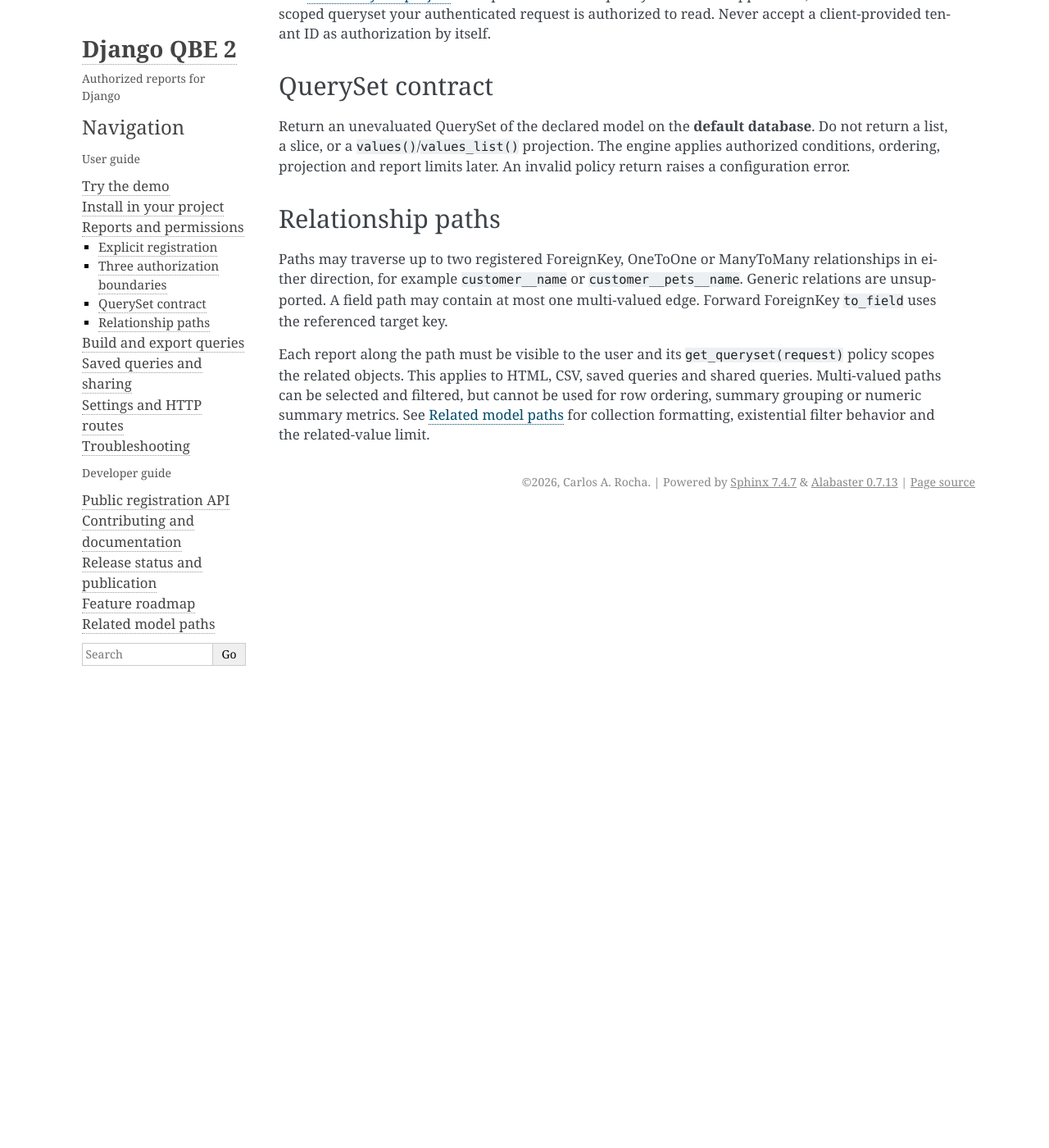
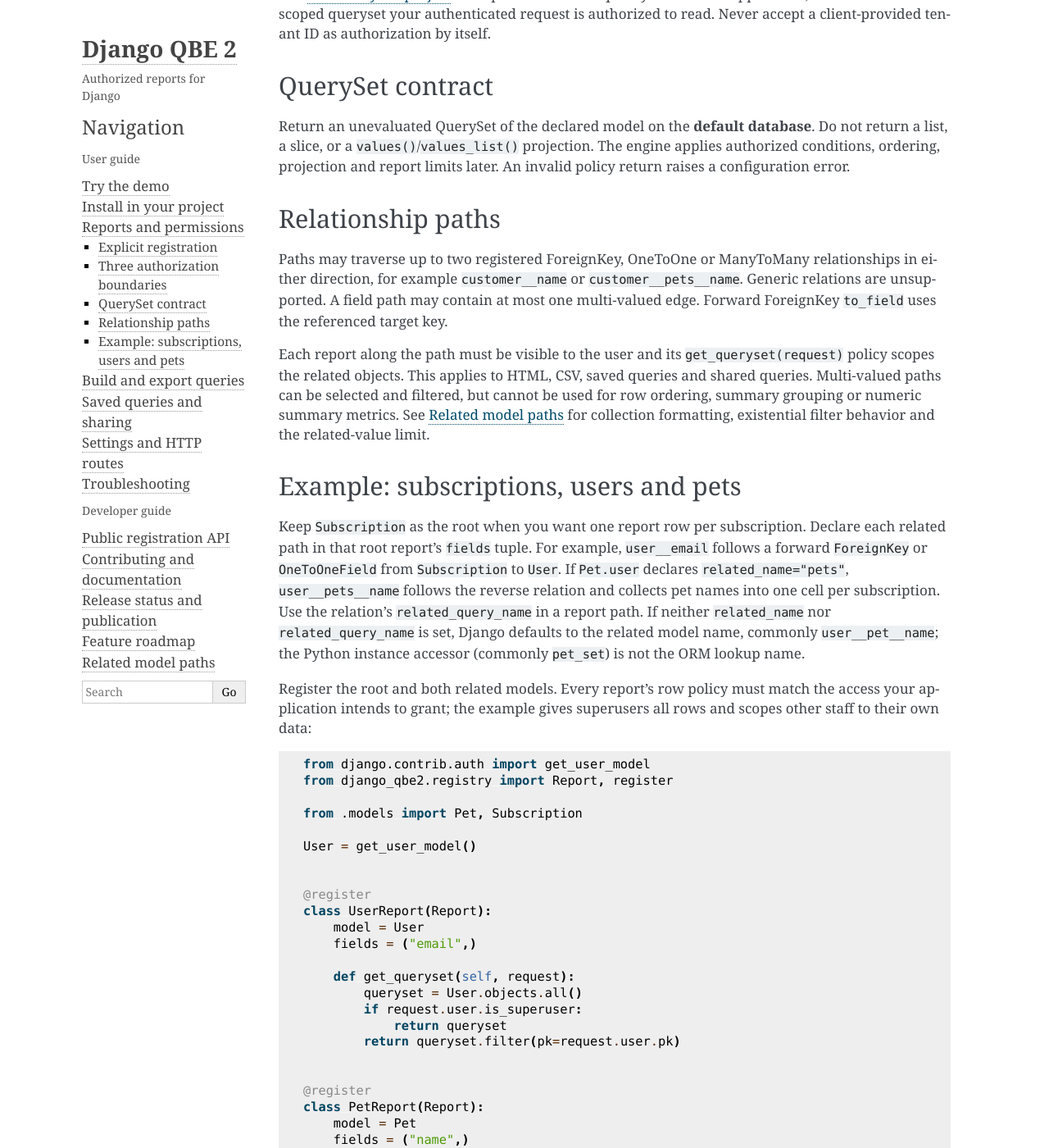
Before and after one commit to CARocha/django-qbe2, a Sphinx documentation site: the page built from docs/source/reports.rst, in a window 1280 px wide and 1400 px high, scrolled down 981 px. Shown: the whole window at 82% size. Built offline with Sphinx 7.4.7, drawn with Linux system fonts in a browser that asks for light colours; some of the changed text lies outside the part shown.

Commit message:
docs: show related subscription report fields

```diff
--- a/docs/source/reports.rst
+++ b/docs/source/reports.rst
@@ -71,3 +71,76 @@
 filtered, but cannot be used for row ordering, summary grouping or numeric summary
 metrics. See :doc:`relationship-design` for collection formatting, existential
 filter behavior and the related-value limit.
+
+Example: subscriptions, users and pets
+--------------------------------------
+
+Keep ``Subscription`` as the root when you want one report row per subscription.
+Declare each related path in that root report's ``fields`` tuple. For example,
+``user__email`` follows a forward ``ForeignKey`` or ``OneToOneField`` from
+``Subscription`` to ``User``. If ``Pet.user`` declares ``related_name="pets"``,
+``user__pets__name`` follows the reverse relation and collects pet names into one
+cell per subscription. Use the relation's ``related_query_name`` in a report path.
+If neither ``related_name`` nor ``related_query_name`` is set, Django defaults to
+the related model name, commonly ``user__pet__name``; the Python instance
+accessor (commonly ``pet_set``) is not the ORM lookup name.
+
+Register the root and both related models. Every report's row policy must match
+the access your application intends to grant; the example gives superusers all
+rows and scopes other staff to their own data:
+
+.. code-block:: python
+
+   from django.contrib.auth import get_user_model
+   from django_qbe2.registry import Report, register
+
+   from .models import Pet, Subscription
+
+   User = get_user_model()
+
+
+   @register
+   class UserReport(Report):
+       model = User
+       fields = ("email",)
+
+       def get_queryset(self, request):
+           queryset = User.objects.all()
+           if request.user.is_superuser:
+               return queryset
+           return queryset.filter(pk=request.user.pk)
+
+
+   @register
+   class PetReport(Report):
+       model = Pet
+       fields = ("name",)
+
+       def get_queryset(self, request):
+           queryset = Pet.objects.all()
+           if request.user.is_superuser:
+               return queryset
+           return queryset.filter(user=request.user)
+
+
+   @register
+   class SubscriptionReport(Report):
+       model = Subscription
+       fields = ("plan", "status", "user__email", "user__pets__name")
+
+       def get_queryset(self, request):
+           queryset = Subscription.objects.all()
+           if request.user.is_superuser:
+               return queryset
+           return queryset.filter(user=request.user)
+
+Adapt model and relation names, such as ``Pet.user`` and the reverse query name
+``pets``, to your schema. The paths must be declared on ``SubscriptionReport``;
+registering ``UserReport`` and ``PetReport`` authorizes and scopes each related
+model, but does not automatically add its fields to the subscription report.
+Then select **Subscriptions** in the builder and choose the related columns.
+
+This example uses two relationship hops for ``user__pets__name`` and one
+multi-valued edge for the user's pets, within the supported limits. It does not
+change the root row policy: ``get_queryset()`` on ``SubscriptionReport`` still
+determines which subscriptions the user may report on.
```
